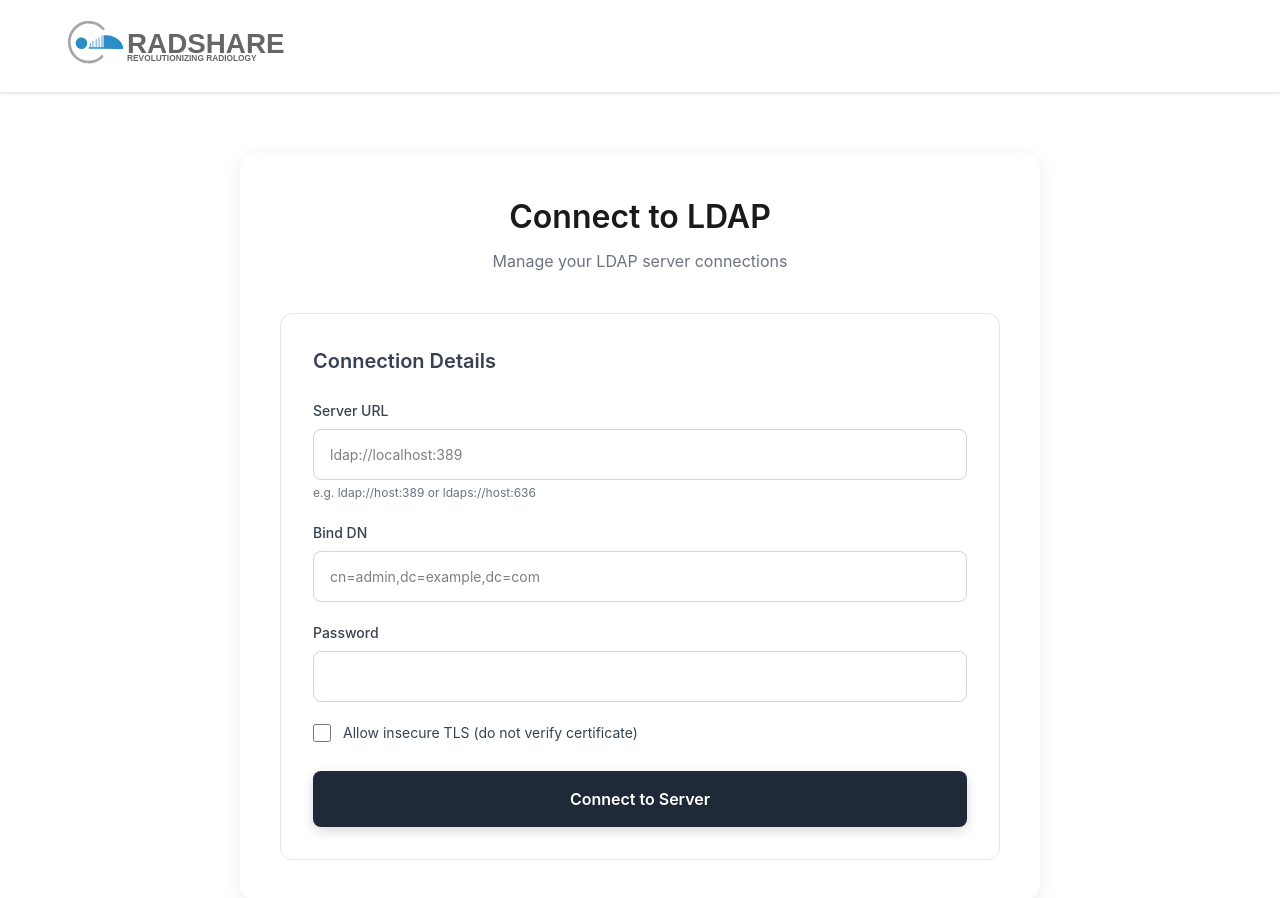
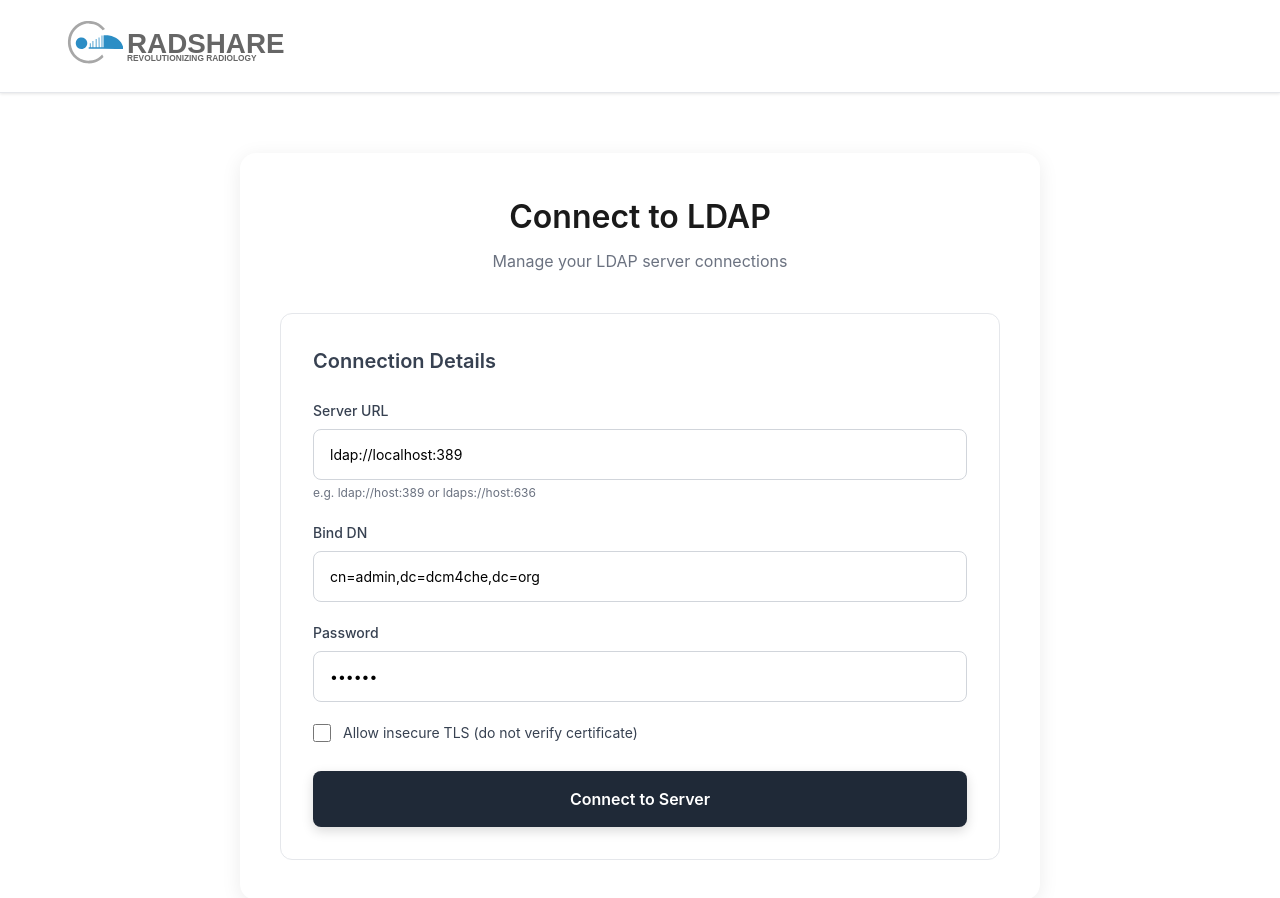
Before and after one commit to Anshu4062/Winchell-for-LDAP, a Next.js app: page / in a window 1280 px wide. Shown: the top 898 px of the page. Built offline with nearby package versions, Linux system fonts and the light colour scheme.

Commit message:
Fixed bugs

```diff
--- a/src/app/page.tsx
+++ b/src/app/page.tsx
@@ -11,9 +11,9 @@ type SavedProfile = {
 };
 
 export default function Home() {
-  const [url, setUrl] = useState("");
-  const [bindDN, setBindDN] = useState("");
-  const [password, setPassword] = useState("");
+  const [url, setUrl] = useState("ldap://localhost:389");
+  const [bindDN, setBindDN] = useState("cn=admin,dc=dcm4che,dc=org");
+  const [password, setPassword] = useState("secret");
   const [insecure, setInsecure] = useState(false);
   const [result, setResult] = useState<string | null>(null);
   const [loading, setLoading] = useState(false);
```
